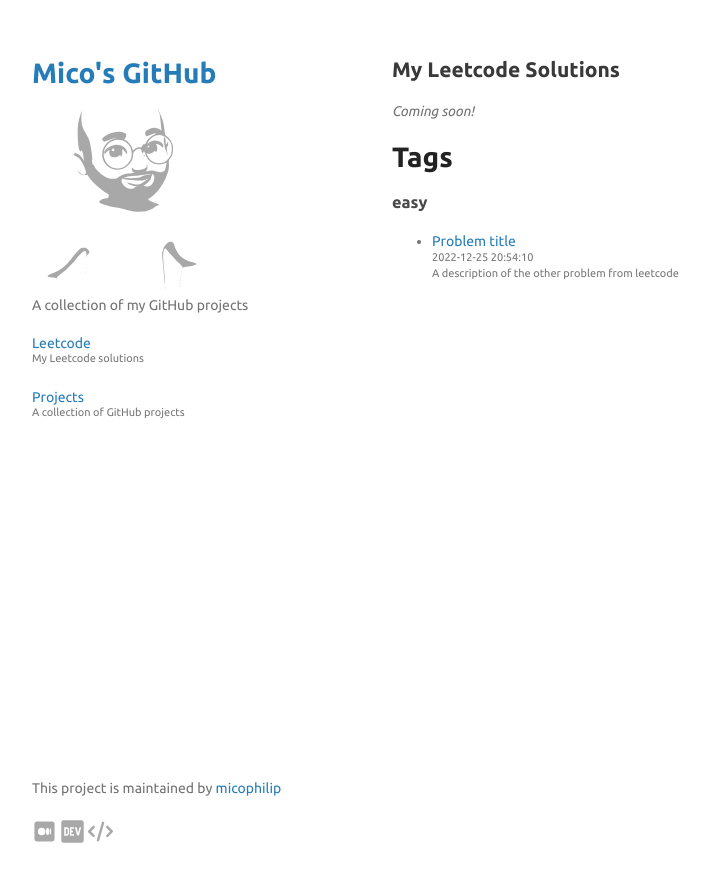
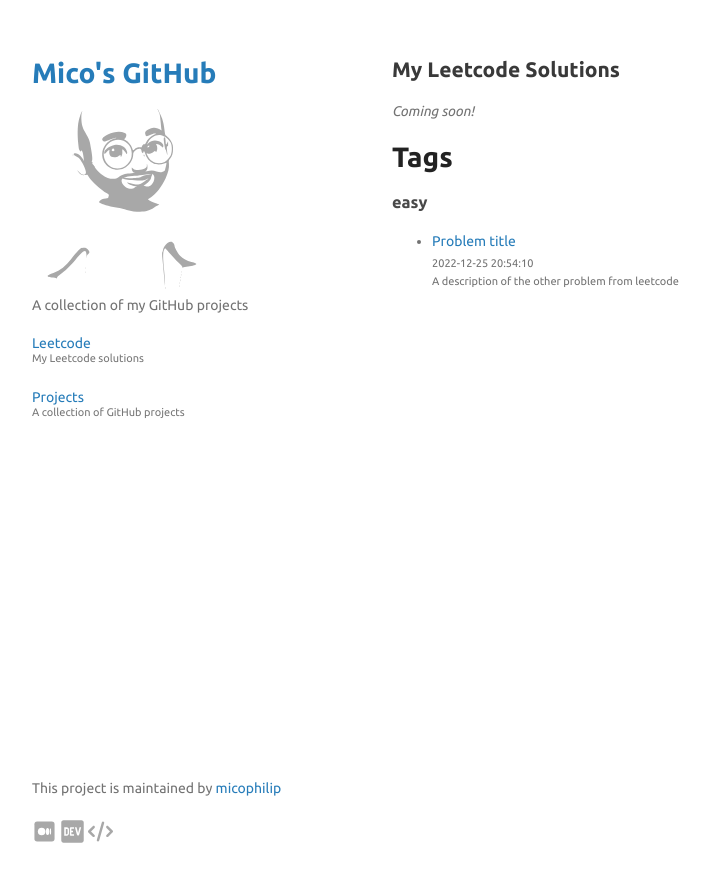
Before and after one commit to micophilip/micophilip.github.io, a Jekyll site: the page built from leetcode.md, in a window 1280 px wide. Shown: the top 882 px of the page, without its empty margins (178-888 px from the left). Built offline with Jekyll 4.4.1, drawn with Linux system fonts in a browser that asks for light colours.

```diff
--- a/_layouts/page.html
+++ b/_layouts/page.html
@@ -27,7 +27,7 @@ layout: default
 
     <ul>
       {% for post in posts %}
-      <li><a href="{{ post.url }}">{{ post.title }} <small>{{post.date | date: '%Y-%m-%d %H:%M:%S'}} {{ post.excerpt }}</small></a></li>
+      <li><a href="{{ post.url }}">{{ post.title }} </a></li><small>{{post.date | date: '%Y-%m-%d %H:%M:%S'}} {{ post.excerpt }}</small>
       {% endfor %}
     </ul>
   {% endfor %}
```
